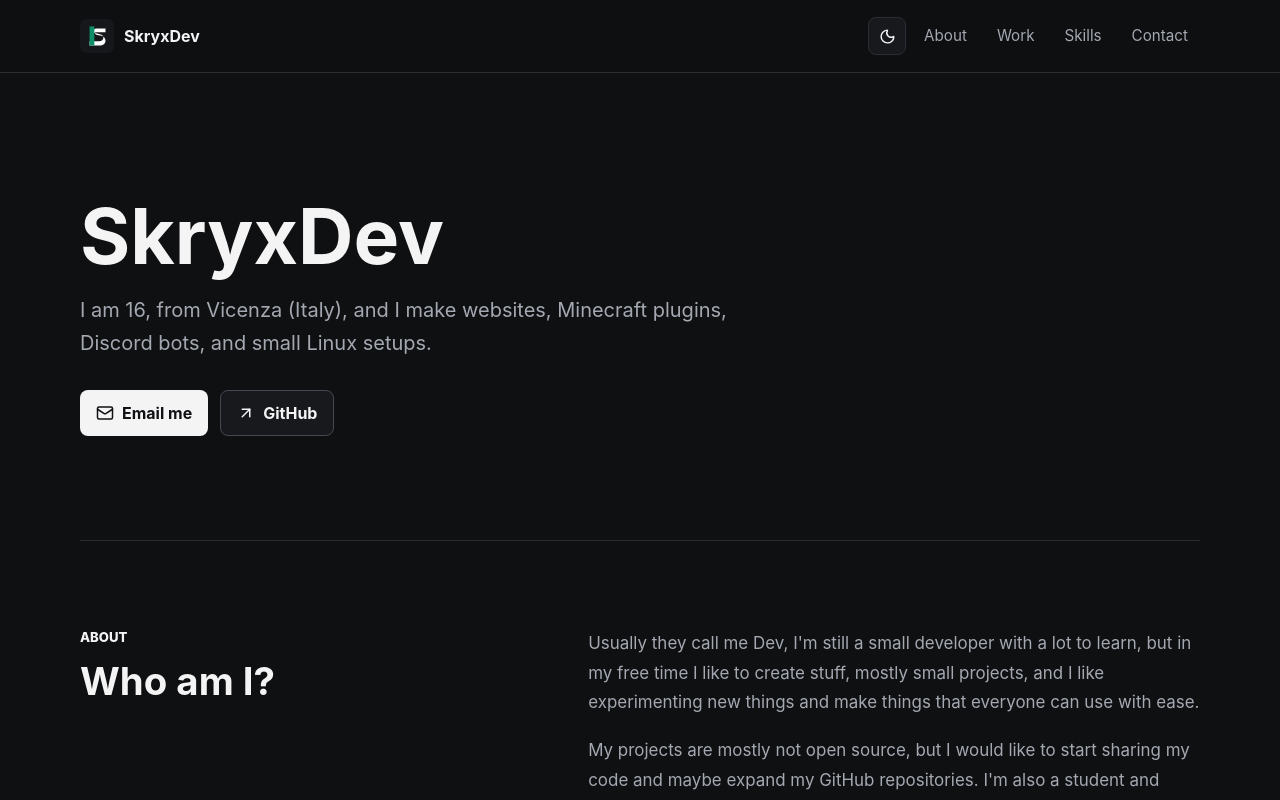
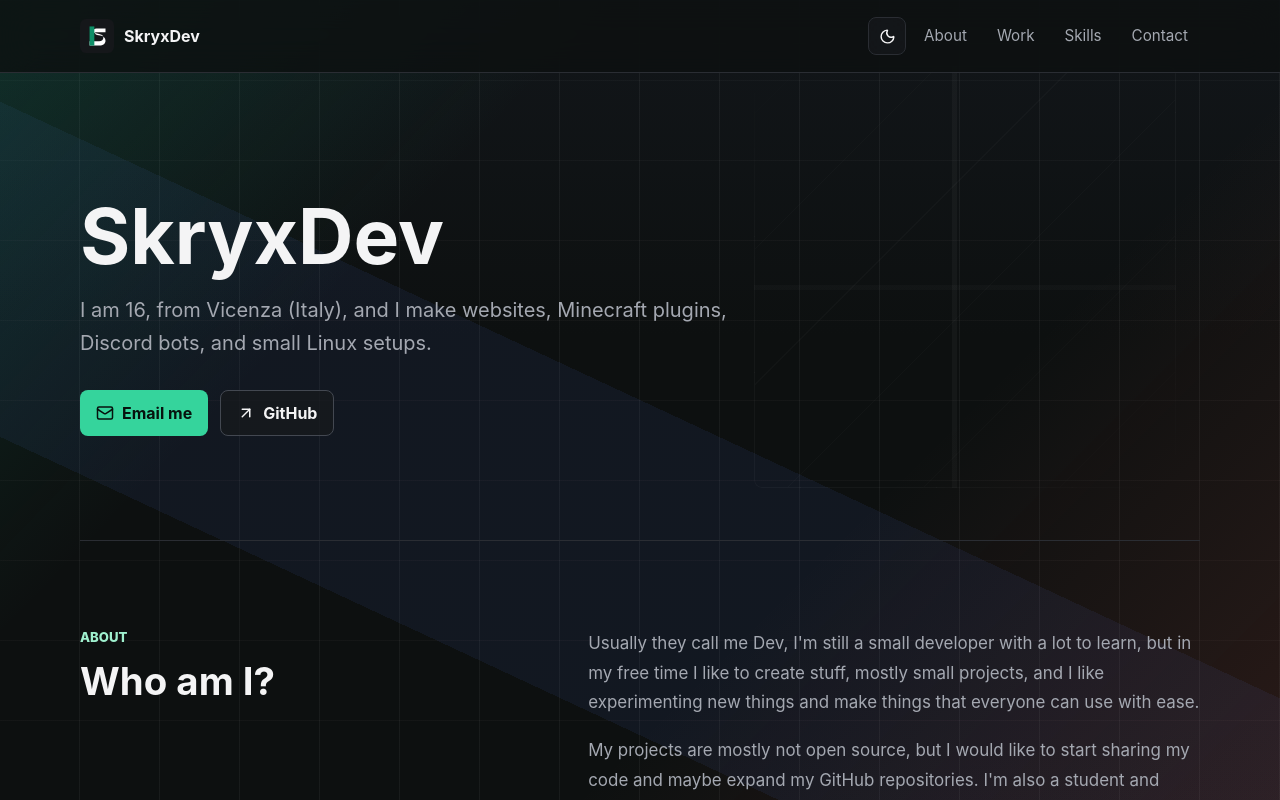
Before and after one commit to SkryxDev/Portfolio, a React (Vite) app: page / in a window 1280 px wide. Shown: the top 800 px of the page. Built offline with nearby package versions, Linux system fonts and the light colour scheme.

Commit message:
Add background

```diff
--- a/src/App.css
+++ b/src/App.css
@@ -1,54 +1,68 @@
 :root {
   color: #f4f4f5;
   color-scheme: dark;
-  background: #0f1012;
+  background: #0d1010;
   font-family:
     Inter, ui-sans-serif, system-ui, -apple-system, BlinkMacSystemFont, "Segoe UI", sans-serif;
   font-synthesis: none;
   text-rendering: optimizeLegibility;
   -webkit-font-smoothing: antialiased;
-  --bg: #0f1012;
-  --surface: #17191d;
+  --bg: #0d1010;
+  --bg-top: #12161a;
+  --bg-wash-primary: rgba(15, 143, 104, 0.22);
+  --bg-wash-secondary: rgba(231, 96, 76, 0.13);
+  --bg-wash-tertiary: rgba(86, 124, 255, 0.07);
+  --grid-line: rgba(244, 244, 245, 0.05);
+  --grid-line-soft: rgba(244, 244, 245, 0.03);
+  --surface: rgba(23, 25, 29, 0.78);
   --text: #f4f4f5;
   --muted: #a4a8b1;
   --line: #2a2d33;
   --line-strong: #434851;
-  --accent: #f4f4f5;
-  --accent-dark: #f4f4f5;
-  --header-bg: rgba(15, 16, 18, 0.9);
-  --hover-bg: #1d2025;
-  --tag-bg: #111317;
+  --accent: #35d49c;
+  --accent-dark: #9ff0ce;
+  --header-bg: rgba(13, 16, 16, 0.82);
+  --hover-bg: rgba(29, 32, 37, 0.82);
+  --tag-bg: rgba(17, 19, 23, 0.72);
   --tag-text: #e4e6ea;
-  --input-bg: #101114;
-  --button-primary-bg: #f4f4f5;
-  --button-primary-text: #101114;
-  --button-secondary-bg: #17191d;
-  --focus-ring: rgba(244, 244, 245, 0.14);
-  --shadow: 0 18px 50px rgba(0, 0, 0, 0.28);
+  --input-bg: rgba(16, 17, 20, 0.82);
+  --button-primary-bg: #35d49c;
+  --button-primary-text: #07120e;
+  --button-secondary-bg: rgba(23, 25, 29, 0.72);
+  --focus-ring: rgba(53, 212, 156, 0.18);
+  --shadow: 0 18px 50px rgba(0, 0, 0, 0.28), 0 0 42px rgba(15, 143, 104, 0.08);
+  --shell-fade: rgba(13, 16, 16, 0.18);
 }
 
 [data-theme='light'] {
   color: #15171a;
   color-scheme: light;
-  background: #f6f7f9;
-  --bg: #f6f7f9;
-  --surface: #ffffff;
+  background: #f4f7f6;
+  --bg: #f4f7f6;
+  --bg-top: #eef4f1;
+  --bg-wash-primary: rgba(15, 143, 104, 0.15);
+  --bg-wash-secondary: rgba(231, 96, 76, 0.12);
+  --bg-wash-tertiary: rgba(72, 103, 210, 0.07);
+  --grid-line: rgba(21, 23, 26, 0.075);
+  --grid-line-soft: rgba(21, 23, 26, 0.045);
+  --surface: rgba(255, 255, 255, 0.84);
   --text: #15171a;
   --muted: #5f6672;
   --line: #d9dee6;
   --line-strong: #b9c1cc;
-  --accent: #15171a;
-  --accent-dark: #15171a;
-  --header-bg: rgba(246, 247, 249, 0.92);
-  --hover-bg: #ffffff;
-  --tag-bg: #f9fafb;
+  --accent: #0f8f68;
+  --accent-dark: #0a6f51;
+  --header-bg: rgba(244, 247, 246, 0.86);
+  --hover-bg: rgba(255, 255, 255, 0.88);
+  --tag-bg: rgba(249, 250, 251, 0.8);
   --tag-text: #303640;
-  --input-bg: #ffffff;
+  --input-bg: rgba(255, 255, 255, 0.9);
   --button-primary-bg: #15171a;
   --button-primary-text: #ffffff;
-  --button-secondary-bg: #ffffff;
-  --focus-ring: rgba(21, 23, 26, 0.12);
-  --shadow: 0 18px 50px rgba(20, 26, 36, 0.08);
+  --button-secondary-bg: rgba(255, 255, 255, 0.84);
+  --focus-ring: rgba(15, 143, 104, 0.16);
+  --shadow: 0 18px 50px rgba(20, 26, 36, 0.1), 0 0 36px rgba(15, 143, 104, 0.08);
+  --shell-fade: rgba(244, 247, 246, 0.35);
 }
 
 * {
@@ -62,7 +76,15 @@ html {
 body {
   margin: 0;
   min-width: 320px;
-  background: var(--bg);
+  background:
+    linear-gradient(134deg, var(--bg-wash-primary) 0%, transparent 30%),
+    linear-gradient(315deg, var(--bg-wash-secondary) 0%, transparent 34%),
+    linear-gradient(205deg, transparent 0 50%, var(--bg-wash-tertiary) 50% 74%, transparent 74%),
+    repeating-linear-gradient(90deg, transparent 0 79px, var(--grid-line) 79px 80px),
+    repeating-linear-gradient(0deg, transparent 0 79px, var(--grid-line-soft) 79px 80px),
+    linear-gradient(180deg, var(--bg-top) 0%, var(--bg) 42%, var(--bg) 100%);
+  background-attachment: fixed;
+  background-size: auto, auto, auto, 80px 80px, 80px 80px, auto;
   color: var(--text);
   transition:
     background 220ms ease,
@@ -86,6 +108,7 @@ button {
 
 .app-shell {
   min-height: 100vh;
+  background: linear-gradient(180deg, transparent 0 72vh, var(--shell-fade) 100%);
 }
 
 .site-header {
@@ -144,6 +167,7 @@ button {
   background: var(--surface);
   color: var(--text);
   cursor: pointer;
+  backdrop-filter: blur(14px);
   transition:
     transform 180ms ease,
     background 180ms ease,
@@ -192,9 +216,33 @@ button {
 
 .hero {
   padding: 128px 0 104px;
+  position: relative;
+  isolation: isolate;
+}
+
+.hero::after {
+  content: "";
+  position: absolute;
+  right: min(2vw, 24px);
+  bottom: 52px;
+  width: min(42vw, 420px);
+  aspect-ratio: 1;
+  border: 1px solid var(--grid-line);
+  border-radius: 8px;
+  background:
+    linear-gradient(90deg, transparent 0 47%, var(--grid-line) 47% 48%, transparent 48% 100%),
+    linear-gradient(0deg, transparent 0 47%, var(--grid-line-soft) 47% 48%, transparent 48% 100%),
+    repeating-linear-gradient(135deg, transparent 0 32px, var(--grid-line-soft) 32px 33px, transparent 33px 96px);
+  mask-image: linear-gradient(135deg, transparent 0%, #000 28%, #000 66%, transparent 100%);
+  -webkit-mask-image: linear-gradient(135deg, transparent 0%, #000 28%, #000 66%, transparent 100%);
+  opacity: 0.72;
+  pointer-events: none;
+  z-index: 0;
 }
 
 .hero-copy {
+  position: relative;
+  z-index: 1;
   max-width: 760px;
 }
 
@@ -356,6 +404,7 @@ h3 {
   border: 1px solid var(--line);
   border-radius: 8px;
   background: var(--surface);
+  backdrop-filter: blur(16px);
 }
 
 .service-card {
@@ -447,6 +496,7 @@ h3 {
   border-radius: 8px;
   background: var(--surface);
   padding: 22px;
+  backdrop-filter: blur(16px);
   box-shadow: var(--shadow);
 }
 
@@ -558,6 +608,10 @@ h3 {
     padding: 48px 0 48px;
   }
 
+  .hero::after {
+    display: none;
+  }
+
   h1 {
     font-size: 3.4rem;
   }
```
